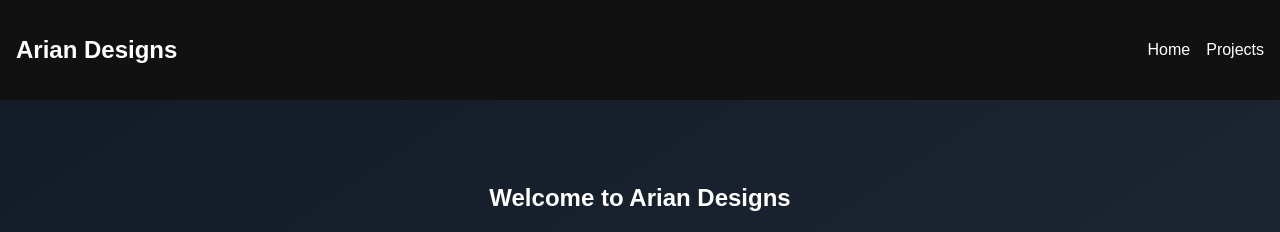
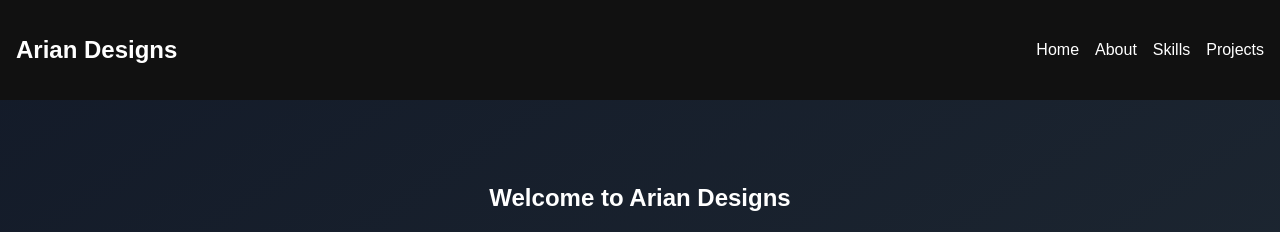
Before and after one commit to ariantechzone-stack/ariantechzone-stack.github.io, a Jekyll site: the page built from index.md, in a window 1280 px wide. Shown: the top 232 px of the page. Built offline with Jekyll 4.4.1, drawn with Linux system fonts in a browser that asks for light colours.

Commit message:
Update default.html

```diff
--- a/_layouts/default.html
+++ b/_layouts/default.html
@@ -19,6 +19,8 @@
     <h2>{{ site.title }}</h2>
     <ul>
       <li><a href="{{ '/' | relative_url }}">Home</a></li>
+      <li><a href="#about">About</a></li>
+      <li><a href="#skills">Skills</a></li>
       <li><a href="#projects">Projects</a></li>
     </ul>
   </nav>
```
